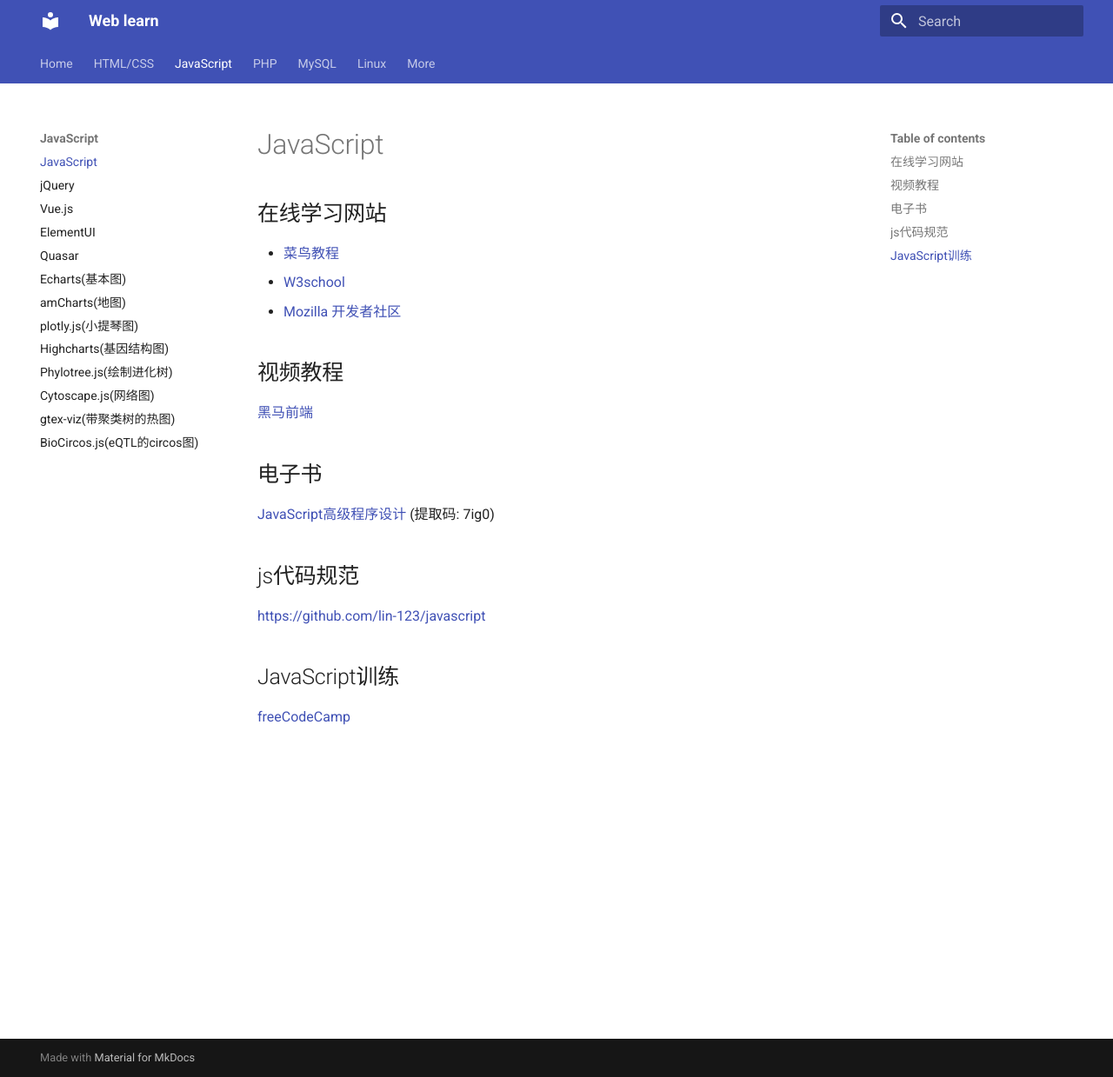
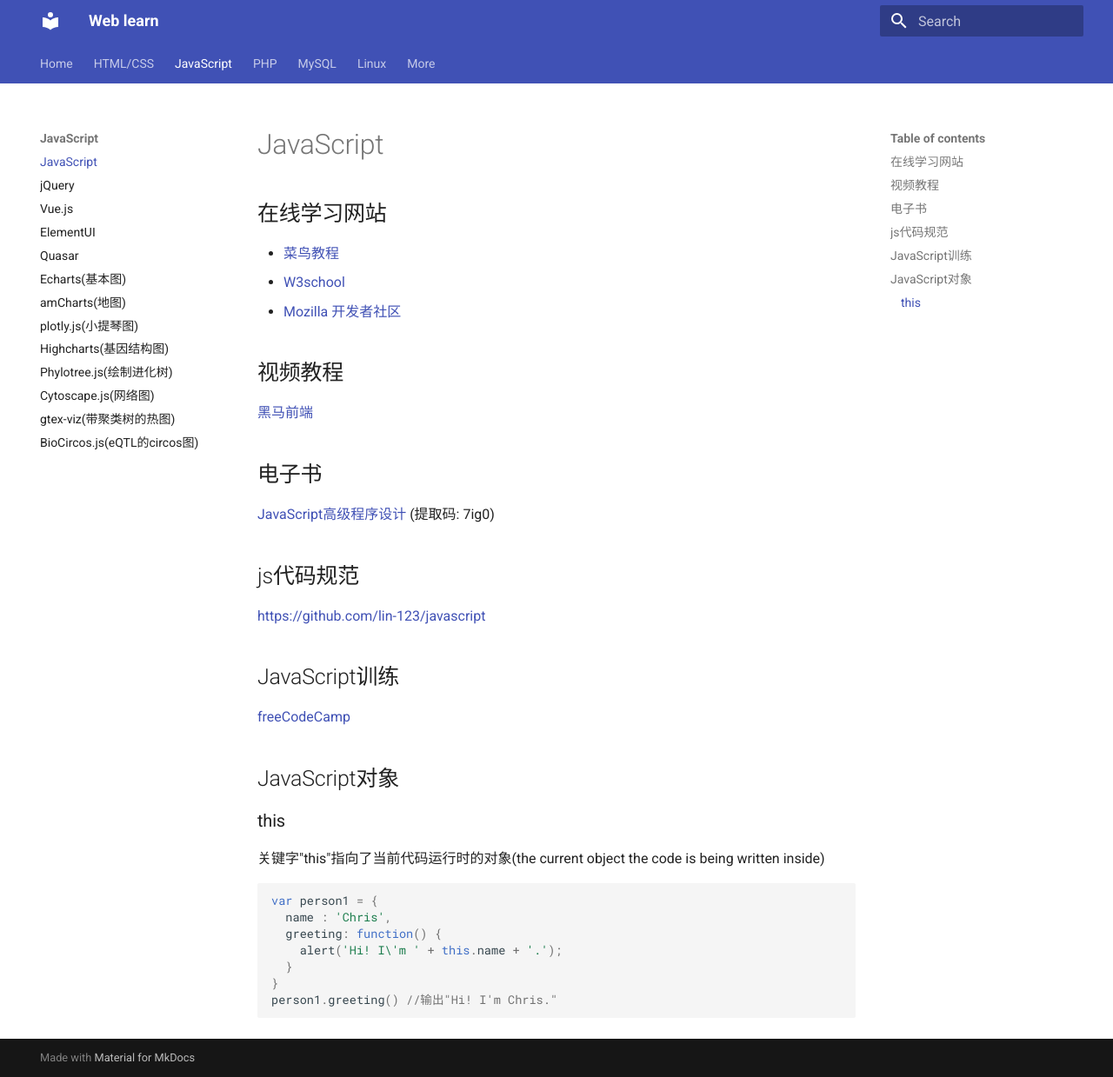
Before and after one commit to hzauwang/web-learn-v2, an MkDocs documentation site: the page built from docs/js/js.md, in a window 1280 px wide and 1239 px high. Shown: the whole window at 87% size. Built offline with MkDocs 1.6.1 and Material for MkDocs 9.7.7, drawn with Linux system fonts in a browser that asks for light colours.

Commit message:
Update js.md

````diff
--- a/docs/js/js.md
+++ b/docs/js/js.md
@@ -20,3 +20,17 @@
 ## JavaScript训练
 
 [freeCodeCamp](https://chinese.freecodecamp.org/learn/javascript-algorithms-and-data-structures/)
+
+## JavaScript对象
+
+### this
+关键字"this"指向了当前代码运行时的对象(the current object the code is being written inside)
+```JavaScript
+var person1 = {
+  name : 'Chris',
+  greeting: function() {
+    alert('Hi! I\'m ' + this.name + '.');
+  }
+}
+person1.greeting() //输出"Hi! I'm Chris."
+```
````
